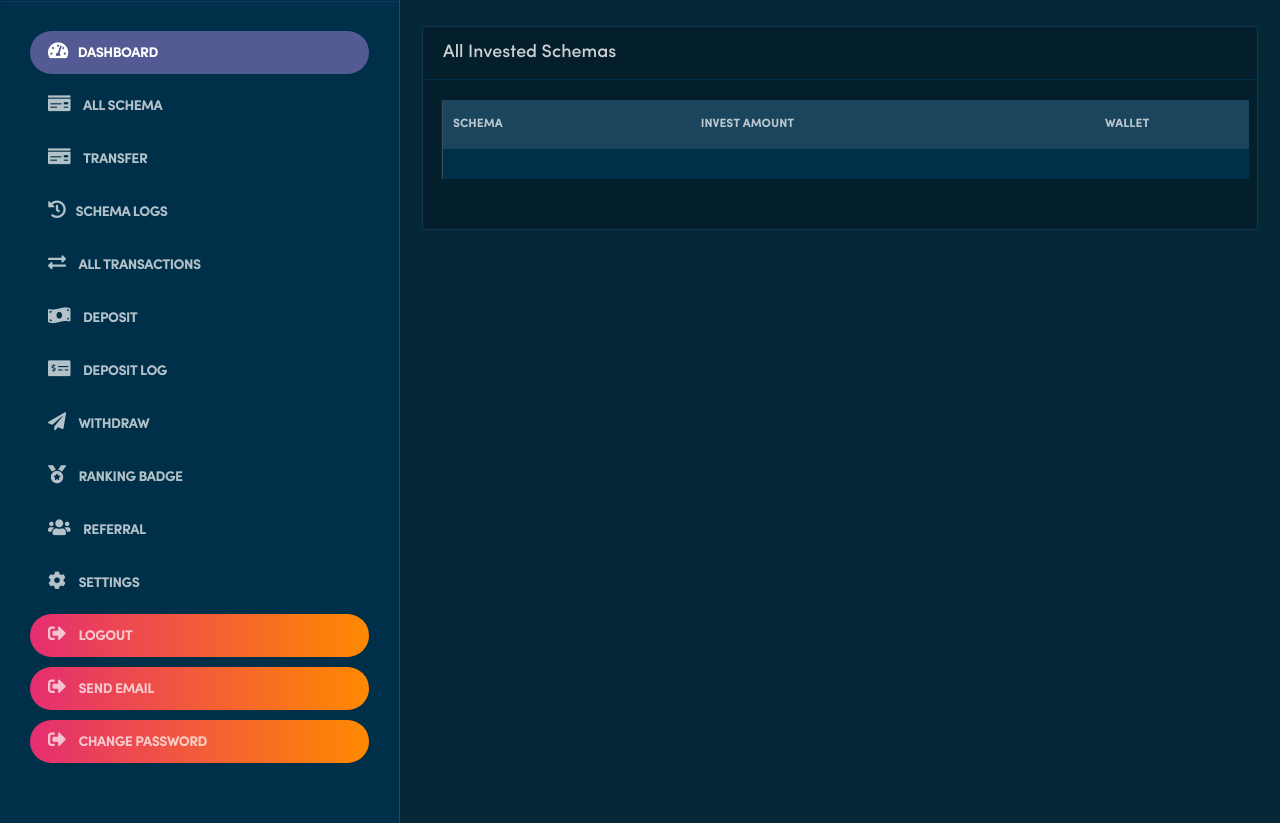
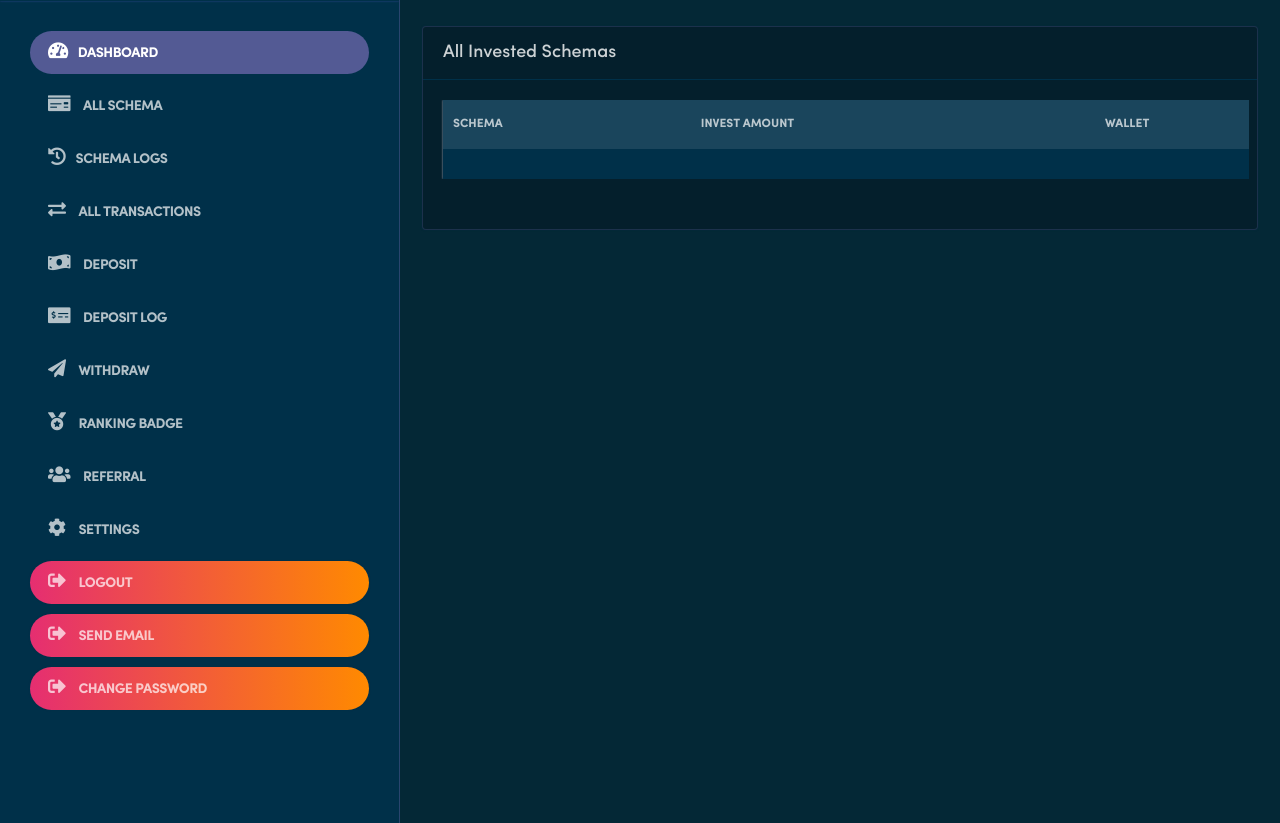
Before and after one commit to thanosronin51/ibricky_vercel, a Django app: page /accounts/investment_history in a window 1280 px wide. Shown: the part 334-1157 px from the top of the page. Run offline with Django 3.2, Linux system fonts and the light colour scheme; a user stored in the database is signed in; data comes from the database, SQL or seed files in the repository; lists and menus that the app fills with data are empty; some libraries are stand-ins or nearby versions.

Commit message:
Update navbar.html

```diff
--- a/core/templates/core/navbar.html
+++ b/core/templates/core/navbar.html
@@ -36,11 +36,7 @@ Invest Now</a>
 
                     </li>
 
-                    <li class="side-nav-item ">
-                        <a href="{% url 'transactions:transfer_funds' %}"><i class="fas fa-money-check"></i>
-<span>Transfer</span></a>
 
-                    </li>
 
 
 
```
